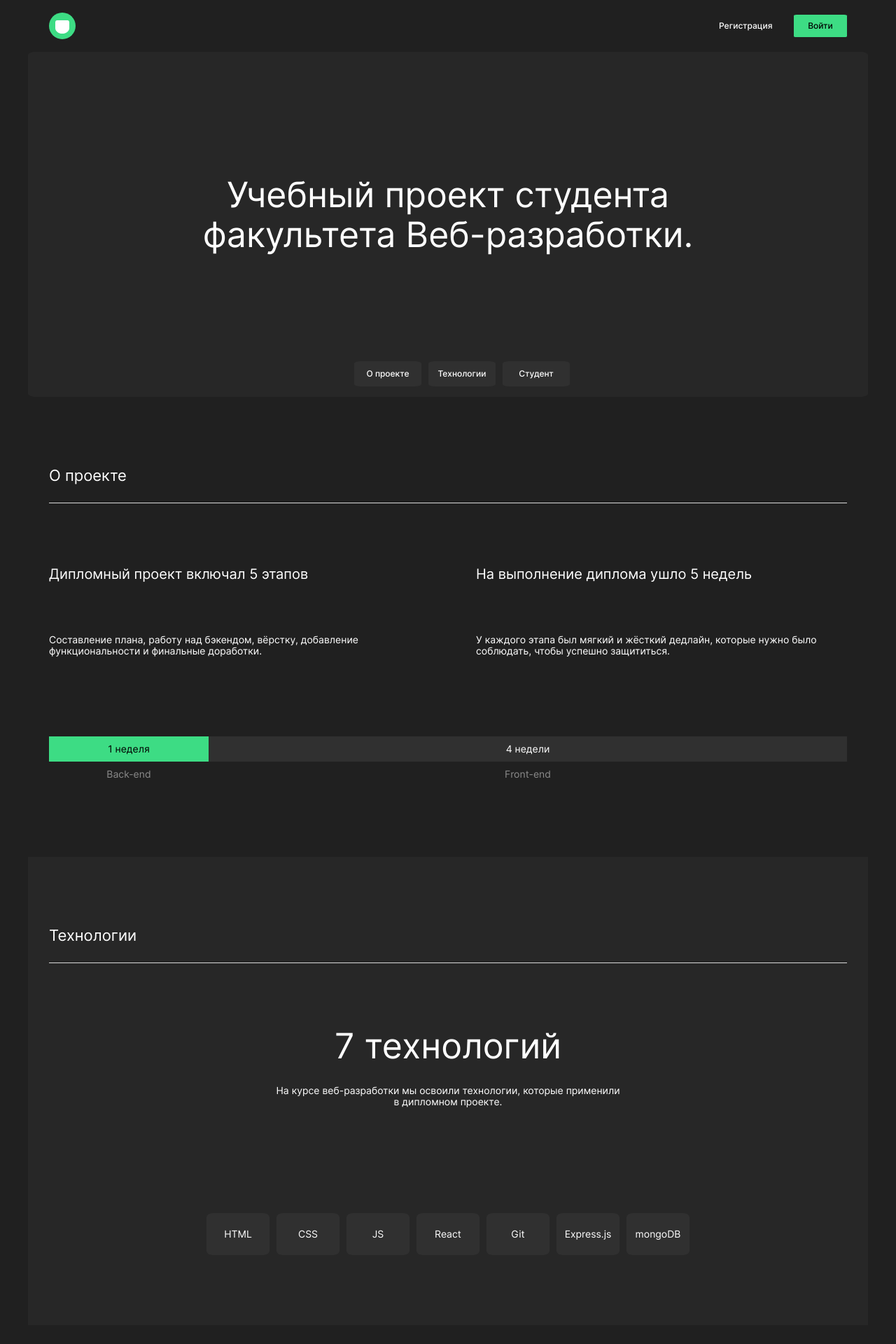
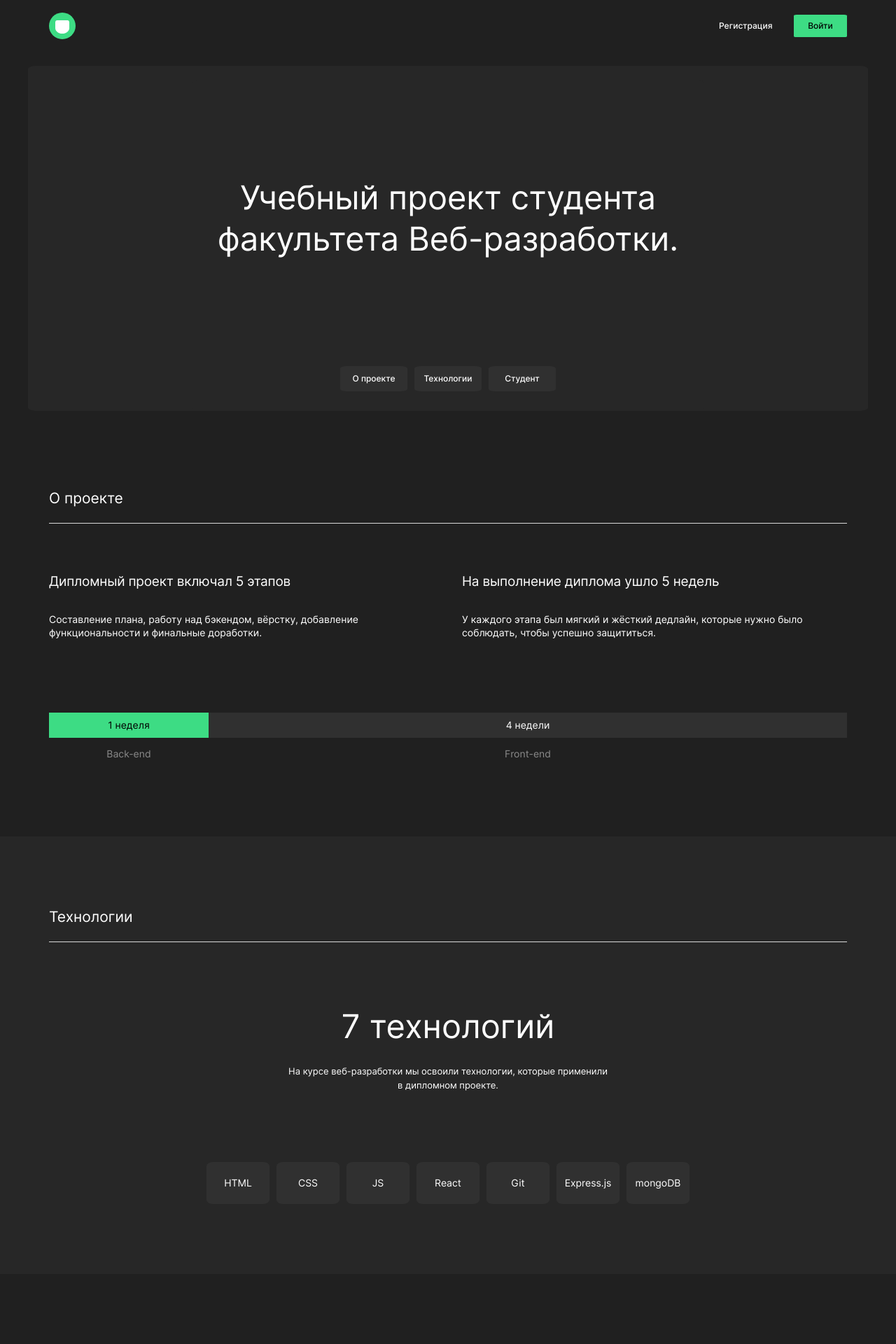
Before and after one commit to VolcharaMastering/movies-explorer-frontend, a React (Create React App) app: page / in a window 1280 px wide. Shown: the top 1920 px of the page at 70% size. Built offline with nearby package versions, Linux system fonts and the light colour scheme.

Commit message:
main page. layout. no links pix with figma

```diff
--- a/src/components/Footer/Footer.css
+++ b/src/components/Footer/Footer.css
@@ -15,12 +15,12 @@
     height: 37px;
     text-align: center;
     color: #8B8B8B;
-    margin: 79px auto 20px auto;
+    margin: 59px auto 0px auto;
 }
 
 .footer__form{
     max-width: 1440px;
-    height: 56px;
+    height: 54px;
     border-top: 1px solid #424242;
     display: flex;
     align-items: center;
--- a/src/components/Main/AboutMe/AboutMe.css
+++ b/src/components/Main/AboutMe/AboutMe.css
@@ -38,7 +38,7 @@
 .aboutme__about{
     font-size: 18px;
     font-weight: 500;
-    margin: 18px 0 0;
+    margin: 23px 0 0;
 }
 
 .aboutme__text{
--- a/src/components/Main/AboutProject/AboutProject.css
+++ b/src/components/Main/AboutProject/AboutProject.css
@@ -4,26 +4,33 @@
 }
 
 .about-project__title-box{
+    max-width: 1140px;
+    height: 608px;
     display: flex;
     flex-direction: column;
-    max-width: 1140px;
     align-items: flex-start;
     margin: 0 auto;
 }
 
 .main__subtitle_margin{
+
+}
+
+.about-project__text{
+    line-height: 1.4;
 }
 
 .about-project__describe{
     display: grid;
     grid-template-columns: repeat(2, minmax(280px, 500px));
-    gap: 40px 110px;
-    margin: 70px 0 0;
+    gap: 0px 90px;
+    margin: 53px 0 0;
 }
 
 .about-project__title{
-    font-size: 20px;
+    font-size: 19px;
     font-weight: 400;
+    letter-spacing: -0.2px;
 }
 
 .about-project__text{
@@ -34,7 +41,7 @@
     grid-template-columns: minmax(100px, 228px) minmax(184px, 912px);
     grid-template-rows: repeat(2, 36px);
     gap: 0;
-    margin: 100px 0 100px 0;
+    margin: 90px 0 100px 0;
 }
 
 .about-project__cell{
@@ -42,6 +49,10 @@
     align-items: center;
     justify-content: center;
     color: #8B8B8B;
+}
+
+.about-project__cell-text{
+    margin: 10px 0 0;
 }
 
 .about-project__cell_light{
--- a/src/components/Main/AboutProject/AboutProject.js
+++ b/src/components/Main/AboutProject/AboutProject.js
@@ -23,8 +23,8 @@ function AboutProject(props) {
                 <div className='about-project__term'>
                     <div className='about-project__cell about-project__cell_light'><p>1 неделя</p></div>
                     <div className='about-project__cell about-project__cell_dark'><p>4 недели</p></div>
-                    <div className='about-project__cell'><p>Back-end</p></div>
-                    <div className='about-project__cell'><p>Front-end</p></div>
+                    <div className='about-project__cell'><p className='about-project__cell-text'>Back-end</p></div>
+                    <div className='about-project__cell'><p className='about-project__cell-text'>Front-end</p></div>
                 </div>
             </div>
         </section>
--- a/src/components/Main/Main.css
+++ b/src/components/Main/Main.css
@@ -1,18 +1,19 @@
 .main{
+    width: 100%;
     font-size: 14px;
     font-weight: 400;
 }
 
 .main__title{
-    font-size: 50px;
+    font-size: 47px;
     font-weight: 400;
 }
 
 .main__subtitle{
-    font-size: 22px;
+    font-size: 21px;
     font-weight: 400;
     width: 100%;
-    height: 51px;
+    height: 47px;
     border-bottom: 1px solid #DADADA;
-    margin: 100px 0 0;
+    margin: 113px 0 0;
 }
--- a/src/components/Main/Portfolio/Portfolio.css
+++ b/src/components/Main/Portfolio/Portfolio.css
@@ -21,19 +21,19 @@
     width: 100%;
     display: flex;
     flex-direction: column;
-    margin: 50px 0 0;
+    margin: 27px 0 0;
 }
 
 .portfolio__link-box{
     width: 100%;
-    height: 70px;
+    height: 90px;
     display: flex;
     justify-content: space-between;
     align-items: center;
     border-bottom: 1px solid #424242;
-    font-size: 30px;
+    font-size: 28px;
     font-weight: 400;
-    margin: 20px 0 0;
+    margin: 0;
 }
 
 .portfolio__link-box:last-of-type{
@@ -52,5 +52,5 @@
     text-decoration: none;
     color: white;
     cursor: pointer;
-    margin:0;
+    margin: 11px 0 0;
 }
--- a/src/components/Main/Promo/Promo.css
+++ b/src/components/Main/Promo/Promo.css
@@ -1,5 +1,5 @@
 .promo{
-    width: 1200px;
+    max-width: 1200px;
     height: 493px;
     display: flex;
     flex-direction: column;
@@ -9,11 +9,12 @@
     border-radius: 1%;
     font-size: 12px;
     font-weight: 500;
-    margin: 0;
+    margin: 20px auto 0 auto;
 }
 
 .promo-main__title_margin{
-    margin: 160px 0 0;
+    margin: 110px 0 0;
+    line-height: 1.26;
     text-align: center;
     max-width: 730px;
     max-height: 116px;
@@ -23,8 +24,10 @@
     display: flex;
     width: 308px;
     height: 36px;
+    list-style: none;
     justify-content: space-between;
-    margin: 151px 0 0;
+    margin: 155px 0 0;
+    padding: 0;
 }
 
 .promo__button{
@@ -33,7 +36,6 @@
     display: flex;
     justify-content: center;
     align-items: center;
-    list-style: none;
     border-radius: 10%;
     background-color: #303030;
     cursor: pointer;
--- a/src/components/Main/Techs/Techs.css
+++ b/src/components/Main/Techs/Techs.css
@@ -10,14 +10,19 @@
     align-items: center;
     margin: 0 auto;
 }
+.techs-main__subtitle_margin{
+    margin: 103px 0 0;
+}
 
 .techs-main__title_margin{
-    margin: 90px 0 0;
+    margin: 93px 0 0;
 }
 
 .techs__text{
-    max-width: 500px;
-    margin: 26px auto 0;
+    max-width: 465px;
+    font-size: 13px;
+    line-height: 1.5;
+    margin: 28px auto 0;
     text-align: center;
 }
 
@@ -26,7 +31,7 @@
     width: 690px;
     height: 60px;
     justify-content: space-between;
-    margin: 151px 0 100px 0;
+    margin: 100px 0 100px 0;
 }
 
 .techs__button{
--- a/src/components/Main/Techs/Techs.js
+++ b/src/components/Main/Techs/Techs.js
@@ -5,7 +5,7 @@ function Techs(props) {
     return (
         <section className='techs'>
             <div className='techs__title-box'>
-                <h2 className='main__subtitle'>Технологии</h2>
+                <h2 className='main__subtitle techs-main__subtitle_margin'>Технологии</h2>
                     <h1 className='main__title techs-main__title_margin'>7 технологий</h1>
                     <p className='techs__text'>
                         На курсе веб-разработки мы освоили технологии,
```
